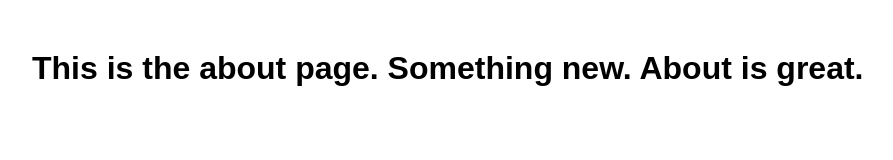
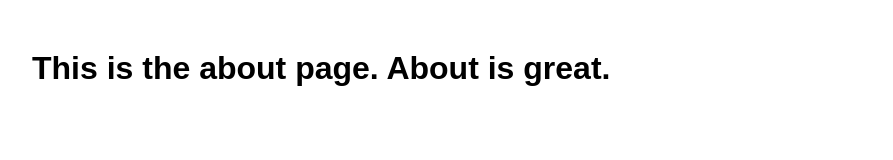
Before and after one commit to ryan-w/git-demo, a plain HTML site: page about.html in a window 1280 px wide. Shown: the whole page, without its empty margins (18-911 px from the left). Drawn offline with Linux system fonts and the light colour scheme.

Commit message:
Another about update

```diff
--- a/about.html
+++ b/about.html
@@ -4,6 +4,6 @@
         <link rel="stylesheet" href="css/site.css" />
     </head>
     <body>
-        <h1>This is the about page. Something new. About is great.</h1>
+        <h1>This is the about page. About is great.</h1>
     </body>
 </html>
```
